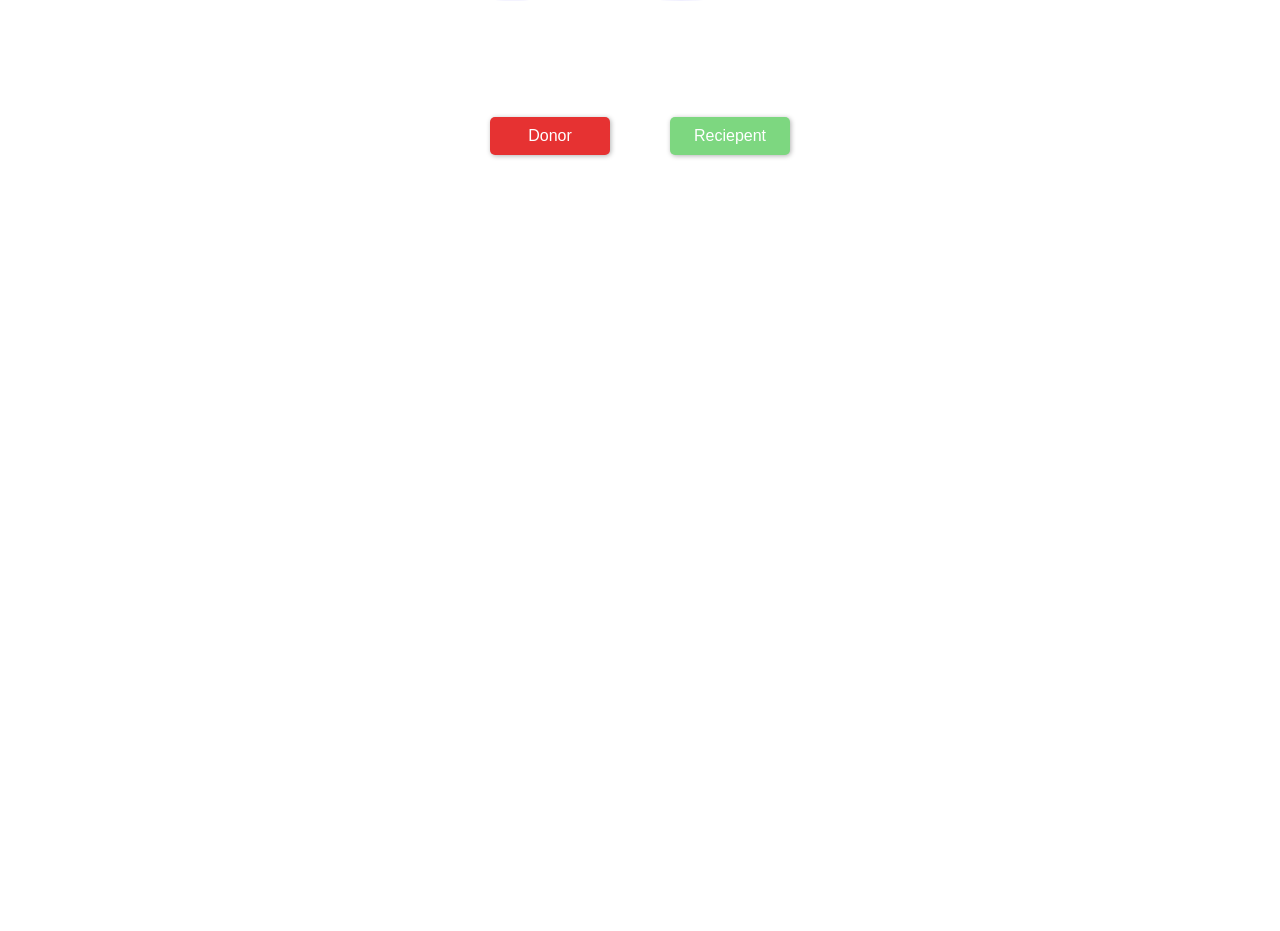
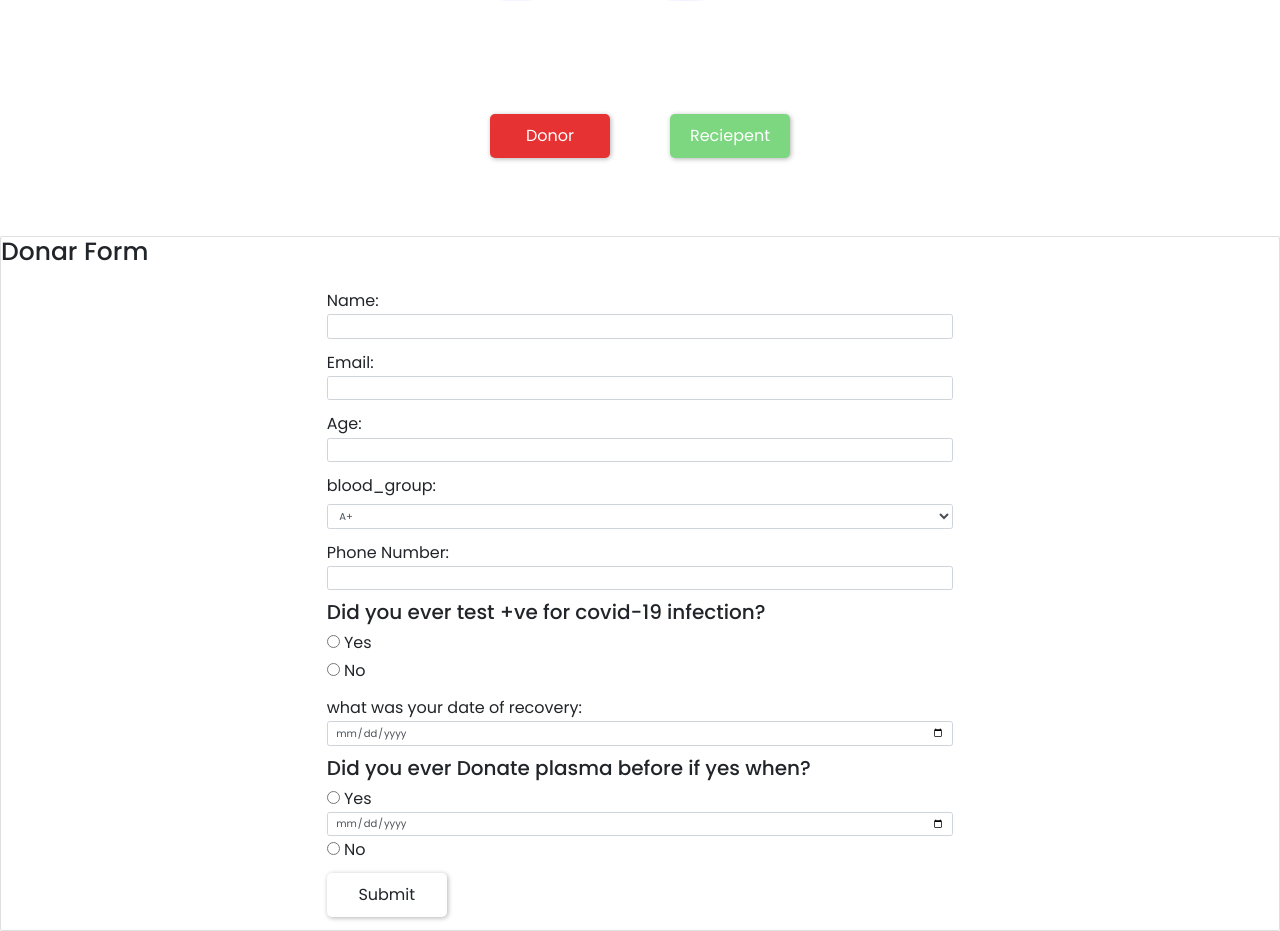
Before and after one commit to jivaandaan/jivaandan-frontend, a React (Create React App) app: page / in a window 1280 px wide. Shown: the part 484-1415 px from the top of the page. Before the commit the page ends 800 px from the top, so only its background shows below. Built offline with nearby package versions, Linux system fonts and the light colour scheme.

Commit message:
form updated

```diff
--- a/public/index.html
+++ b/public/index.html
@@ -10,6 +10,7 @@
       content="Web site created using create-react-app"
     />
     <link rel="apple-touch-icon" href="%PUBLIC_URL%/logo192.png" />
+    <link rel="stylesheet" href="https://cdn.jsdelivr.net/npm/bootstrap@4.5.3/dist/css/bootstrap.min.css" integrity="sha384-TX8t27EcRE3e/ihU7zmQxVncDAy5uIKz4rEkgIXeMed4M0jlfIDPvg6uqKI2xXr2" crossorigin="anonymous">
     <!--
       manifest.json provides metadata used when your web app is installed on a
       user's mobile device or desktop. See https://developers.google.com/web/fundamentals/web-app-manifest/
@@ -39,5 +40,8 @@
       To begin the development, run `npm start` or `yarn start`.
       To create a production bundle, use `npm run build` or `yarn build`.
     -->
+    <script src="https://code.jquery.com/jquery-3.5.1.slim.min.js" integrity="sha384-DfXdz2htPH0lsSSs5nCTpuj/zy4C+OGpamoFVy38MVBnE+IbbVYUew+OrCXaRkfj" crossorigin="anonymous"></script>
+<script src="https://cdn.jsdelivr.net/npm/popper.js@1.16.1/dist/umd/popper.min.js" integrity="sha384-9/reFTGAW83EW2RDu2S0VKaIzap3H66lZH81PoYlFhbGU+6BZp6G7niu735Sk7lN" crossorigin="anonymous"></script>
+<script src="https://cdn.jsdelivr.net/npm/bootstrap@4.5.3/dist/js/bootstrap.min.js" integrity="sha384-w1Q4orYjBQndcko6MimVbzY0tgp4pWB4lZ7lr30WKz0vr/aWKhXdBNmNb5D92v7s" crossorigin="anonymous"></script>
   </body>
 </html>
--- a/src/App.js
+++ b/src/App.js
@@ -1,12 +1,14 @@
 import './App.css';
 import Navbar from './components/layouts/Navbar';
 import Header from './components/components/Header';
+import DonarForm from './components/components/DonarForm';
 
 function App() {
   return (
     <div className="App">
       <Navbar />
-      <Header />
+      <Header/>
+      <DonarForm />
     </div>
   );
 }
--- /dev/null
+++ b/src/components/components/DonarForm.js
@@ -0,0 +1,73 @@
+const DonarForm = () => {
+    return (
+        <div class="card" >
+            <h1 class="card-title" >Donar Form</h1>
+            <div class="card-body">
+                <form class="w-50 m-auto" action="/sam">
+                    <div class="form-group">
+                        <lable>Name:</lable>
+                        <input type="text" name="name" required id="name" class="form-control" />
+                    </div>
+                    <div class="form-group">
+                        <lable for="email">Email:</lable>
+                        <input type="email" name="email" required id="email" class="form-control" />
+                    </div>
+                    <div class="form-group">
+                        <lable>Age:</lable>
+                        <input type="number" name="age" required id="age" class="form-control" />
+                    </div>
+                    <div class="form-group">
+                        <label for="blood_group">blood_group:</label>
+                        <select name="blood_group" id="age" class="form-control">
+                            <option value="A+">A+</option>
+                            <option value="A-">A-</option>
+                            <option value="o+">o+</option>
+                            <option value="o-">o-</option>
+                            <option value="B+">B+</option>
+                            <option value="B-">B-</option>
+                            <option value="AB+">AB+</option>
+                            <option value="AB-">AB-</option>
+                        </select>
+                    </div>
+                    <div class="form-group">
+                        <lable for="phone">Phone Number:</lable>
+                        <input type="tel" name="phone" required id="phone" class="form-control" required />
+                    </div>
+                    <div class="form-group">
+                        <h2>Did you ever test +ve for covid-19 infection?</h2>
+                        <div>
+                            <input type="radio" name="test" value="yes" required id="t1" class="form" required />
+                            <lable for="t1">    Yes</lable>
+                        </div>
+                        <div>
+                            <input type="radio" name="test" value="No" required id="t2" class="form" required />
+                            <lable for="t2">    No</lable>
+                        </div>
+                    </div>
+                    <div class="form-group">
+                        <lable for="Date1">what was your date of recovery:</lable>
+                        <input type="date" name="Date1" required id="Date1" class="form-control" required />
+                    </div>
+                    <div class="form-group">
+                        <h2>Did you ever Donate plasma before if yes when?</h2>
+                        <div>
+                            <input type="radio" name="test1" value="yes" required id="t1" class="form" required />
+                            <lable for="t1">    Yes</lable>
+                            <input type="date" name="Date" required id="Date3" class="form-control" required />
+
+                        </div>
+                        <div>
+                            <input type="radio" name="test1" value="No" required id="t2" class="form" required />
+                            <lable for="t2">    No</lable>
+                        </div>
+                    </div>
+                    <button type="submit" class="btn" >submit</button>
+
+                </form>
+            </div>
+
+        </div>
+    );
+};
+
+export default DonarForm;
```
